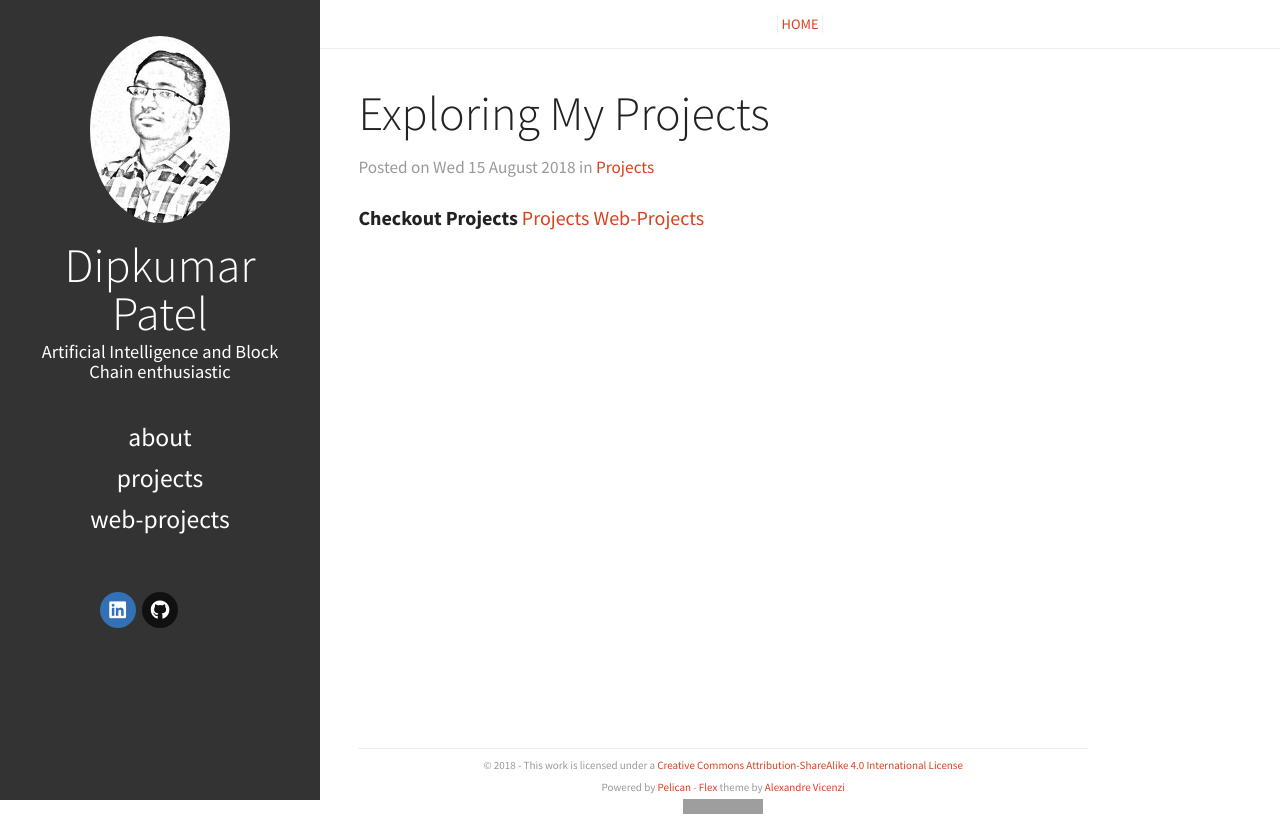
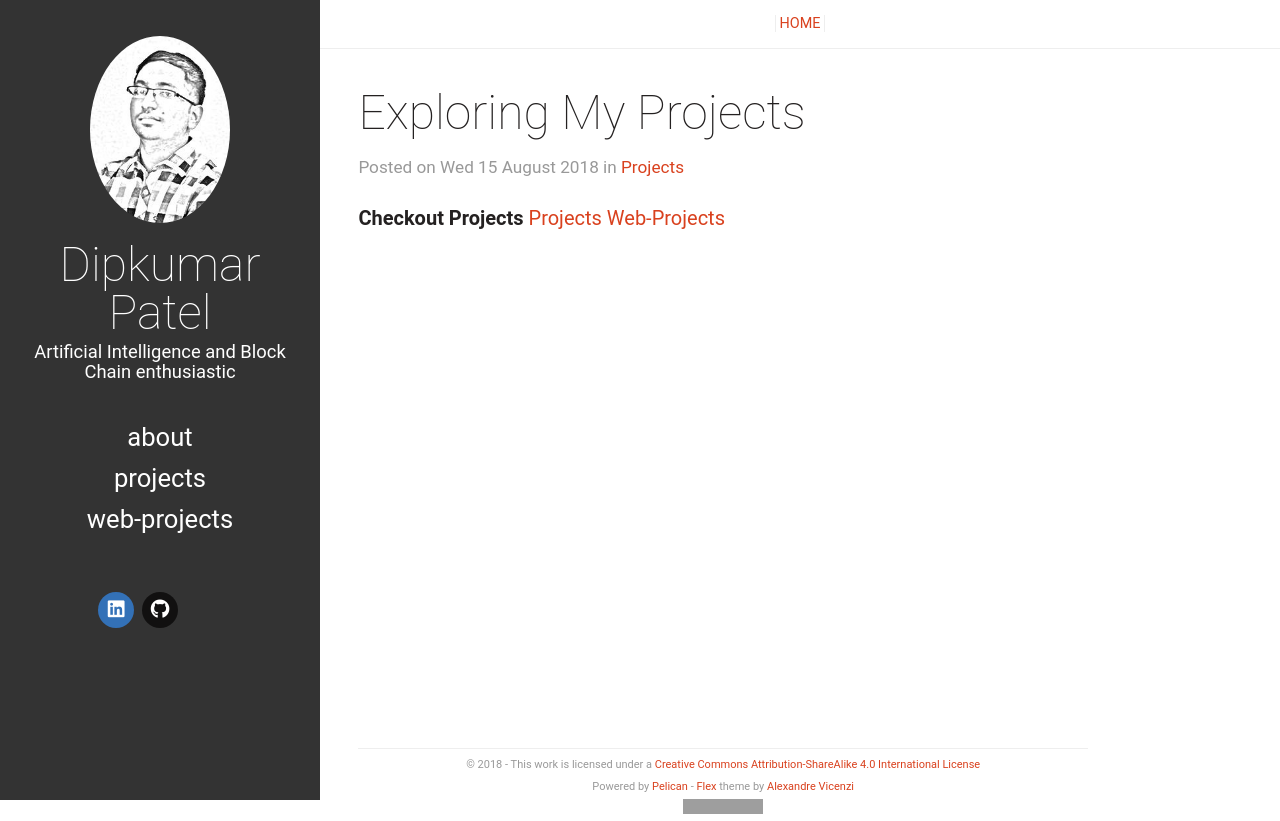
Before and after one commit to immortal3/immortal3.github.io, a plain HTML site: page 2018/08/15/exploring-my-projects/index.html in a window 1280 px wide. Drawn offline with Linux system fonts and the light colour scheme; grey boxes are pictures that could not be loaded; some icons are missing.

Commit message:
Disablnig google font

```diff
--- a/2018/08/15/exploring-my-projects/index.html
+++ b/2018/08/15/exploring-my-projects/index.html
@@ -8,7 +8,6 @@
   <meta name="viewport" content="width=device-width, initial-scale=1.0" />
     <meta name="robots" content="" />
 
-  <link href="https://fonts.googleapis.com/css?family=Source+Code+Pro|Source+Sans+Pro:300,400,400i,700" rel="stylesheet">
 
     <link rel="stylesheet" type="text/css" href="https://immortal3.github.io/theme/stylesheet/style.min.css">
 
```
Also changed, not shown: archives.html (+0 -1 lines), author/dipkumar-patel.html (+0 -1 lines), authors.html (+0 -1 lines), categories.html (+0 -1 lines), category/projects.html (+0 -1 lines), index.html (+0 -1 lines), projects/index.html (+0 -1 lines), tags.html (+0 -1 lines), web-projects/index.html (+0 -1 lines).
